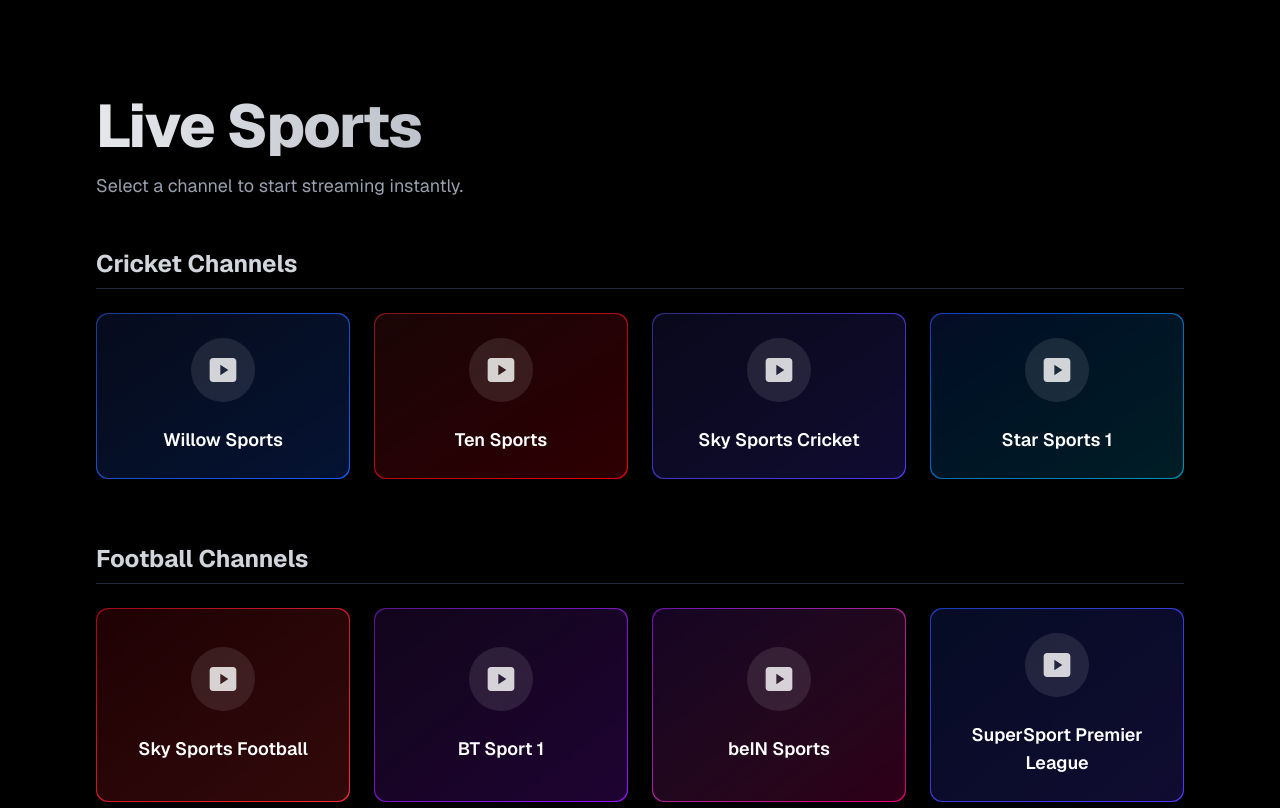
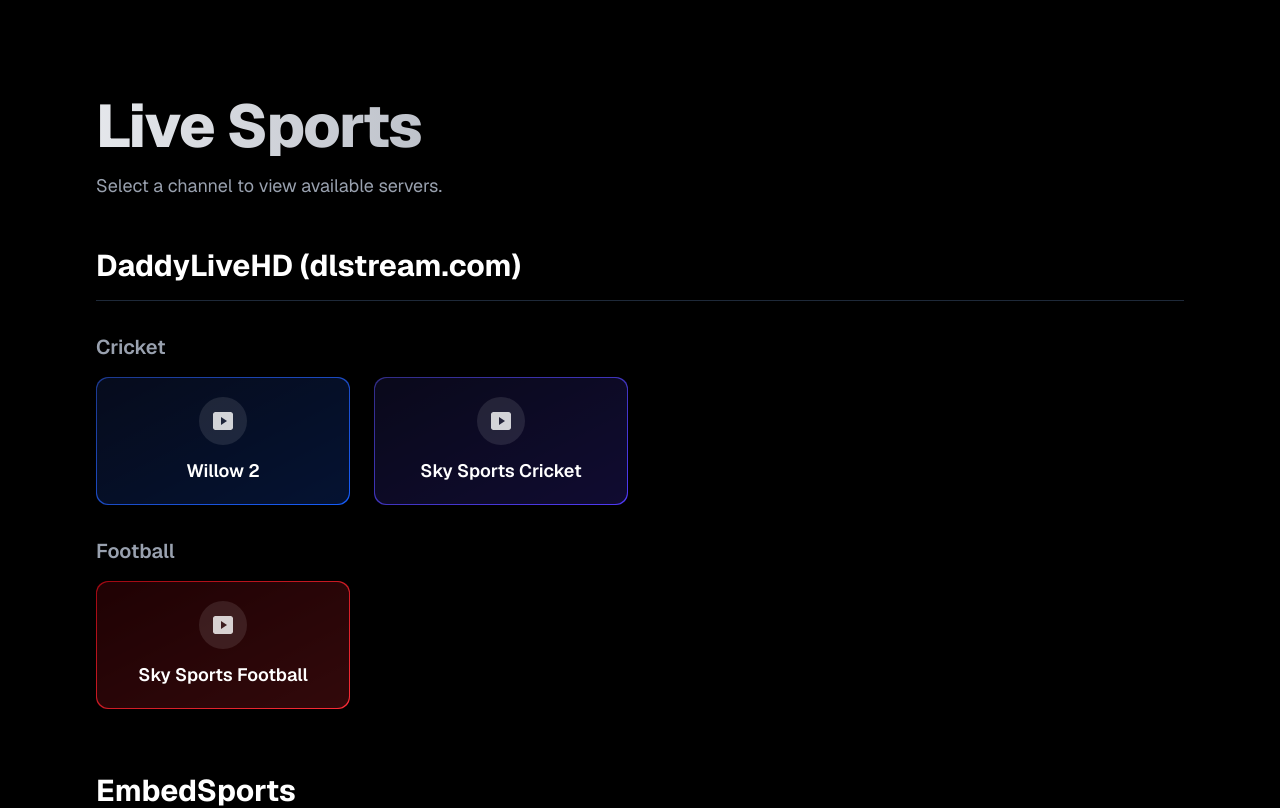
Before and after one commit to alamkhan20042004/website-vercel-helper-D-jaja-3-2, a Next.js app: page / in a window 1280 px wide. Shown: the top 808 px of the page. Built offline with nearby package versions, Linux system fonts and the light colour scheme.

Commit message:
Added multi-level navigation and multiple server links

```diff
--- a/src/app/channel/[id]/page.tsx
+++ b/src/app/channel/[id]/page.tsx
@@ -1,3 +1,5 @@
+import { getServerUrlById } from "@/lib/data";
+
 export default async function ChannelPage({
   params,
 }: {
@@ -5,16 +7,9 @@
 }) {
   const { id } = await params;
 
-  // Map channel IDs to their respective iframe URLs
-  let streamUrl = "";
-  let title = "Sports Player";
-
-  if (id === "willow-sports") {
-    streamUrl = "https://embedsports.top/embed/admin/admin-willow-cricket/2";
-    title = "Willow Cricket Player";
-  } else {
-    streamUrl = `https://example.com/stream/${id}`;
-  }
+  const serverUrl = getServerUrlById(id);
+  const streamUrl = serverUrl || `https://example.com/stream/${id}`;
+  const title = `Sports Player - ${id}`;
 
   return (
     <div className="w-screen h-screen overflow-hidden bg-black m-0 p-0 fixed inset-0">
--- a/src/app/page.tsx
+++ b/src/app/page.tsx
@@ -1,27 +1,17 @@
+"use client";
+
+import { useState } from "react";
 import Link from "next/link";
-
-const categories = [
-  {
-    name: "Cricket Channels",
-    channels: [
-      { id: "willow-sports", name: "Willow Sports", color: "from-blue-900 to-blue-600" },
-      { id: "ten-sports", name: "Ten Sports", color: "from-red-900 to-red-600" },
-      { id: "sky-sports-cricket", name: "Sky Sports Cricket", color: "from-indigo-900 to-indigo-600" },
-      { id: "star-sports-1", name: "Star Sports 1", color: "from-blue-800 to-cyan-600" },
-    ],
-  },
-  {
-    name: "Football Channels",
-    channels: [
-      { id: "sky-sports-football", name: "Sky Sports Football", color: "from-red-800 to-red-500" },
-      { id: "bt-sport-1", name: "BT Sport 1", color: "from-purple-900 to-purple-600" },
-      { id: "beinsports", name: "beIN Sports", color: "from-purple-800 to-pink-600" },
-      { id: "supersport-premier", name: "SuperSport Premier League", color: "from-blue-800 to-indigo-600" },
-    ],
-  },
-];
+import { websitesData } from "@/lib/data";
 
 export default function Home() {
+  // Track which channel is currently expanded to show servers
+  const [expandedChannelId, setExpandedChannelId] = useState<string | null>(null);
+
+  const toggleChannel = (channelId: string) => {
+    setExpandedChannelId(expandedChannelId === channelId ? null : channelId);
+  };
+
   return (
     <div className="min-h-screen bg-black text-white p-6 md:p-12 lg:p-24 font-[family-name:var(--font-geist-sans)]">
       <header className="mb-12 text-center md:text-left">
@@ -29,41 +19,83 @@
           Live Sports
         </h1>
         <p className="mt-4 text-gray-400 text-lg">
-          Select a channel to start streaming instantly.
+          Select a channel to view available servers.
         </p>
       </header>
 
       <main className="space-y-16">
-        {categories.map((category) => (
-          <section key={category.name}>
-            <h2 className="text-2xl font-bold mb-6 text-gray-300 border-b border-gray-800 pb-2">
+        {websitesData.map((website) => (
+          <section key={website.id} className="space-y-8">
+            <h2 className="text-3xl font-bold text-white border-b border-gray-800 pb-4">
+              {website.name}
+            </h2>
+
+            {website.categories.map((category) => (
+              <div key={category.name} className="space-y-4">
+                <h3 className="text-xl font-semibold text-gray-400">
                   {category.name}
-            </h2>
-            <div className="grid grid-cols-1 sm:grid-cols-2 lg:grid-cols-4 gap-6">
+                </h3>
+
+                <div className="grid grid-cols-1 sm:grid-cols-2 lg:grid-cols-3 xl:grid-cols-4 gap-6">
                   {category.channels.map((channel) => (
-                <Link
-                  key={channel.id}
-                  href={`/channel/${channel.id}`}
-                  className={`relative overflow-hidden rounded-xl bg-gradient-to-br ${channel.color} p-[1px] group transition-all duration-300 hover:scale-105 hover:shadow-2xl hover:shadow-white/10`}
+                    <div key={channel.id} className="flex flex-col gap-2">
+                      {/* Channel Button */}
+                      <button
+                        onClick={() => toggleChannel(channel.id)}
+                        className={`relative overflow-hidden rounded-xl bg-gradient-to-br ${channel.color} p-[1px] group transition-all duration-300 hover:scale-105 hover:shadow-xl hover:shadow-white/10 text-left w-full h-32`}
                       >
-                  <div className="h-full w-full bg-black/80 rounded-xl p-6 flex flex-col justify-center items-center text-center gap-4 group-hover:bg-black/60 transition-colors duration-300">
-                    <div className="w-16 h-16 rounded-full bg-white/10 flex items-center justify-center mb-2 group-hover:scale-110 transition-transform duration-300">
+                        <div className="h-full w-full bg-black/80 rounded-xl p-4 flex flex-col justify-center items-center gap-3 group-hover:bg-black/60 transition-colors duration-300">
+                          <div className="w-12 h-12 rounded-full bg-white/10 flex items-center justify-center group-hover:scale-110 transition-transform duration-300">
                             <svg
                               xmlns="http://www.w3.org/2000/svg"
                               viewBox="0 0 24 24"
                               fill="currentColor"
-                        className="w-8 h-8 text-white/80"
+                              className="w-6 h-6 text-white/80"
                             >
                               <path d="M19.5 3h-15C3.12 3 2 4.12 2 5.5v13C2 19.88 3.12 21 4.5 21h15c1.38 0 2.5-1.12 2.5-2.5v-13C22 4.12 20.88 3 19.5 3zm-9.5 13V8l6 4-6 4z" />
                             </svg>
                           </div>
-                    <h3 className="text-lg font-semibold text-white group-hover:text-white/90">
+                          <span className="text-lg font-semibold text-white group-hover:text-white/90 text-center">
                             {channel.name}
-                    </h3>
+                          </span>
                         </div>
+                      </button>
+
+                      {/* Servers Dropdown / List */}
+                      {expandedChannelId === channel.id && (
+                        <div className="flex flex-col gap-2 mt-2 animate-in fade-in slide-in-from-top-2 duration-200">
+                          {channel.servers.map((server) => (
+                            <Link
+                              key={server.id}
+                              href={`/channel/${server.id}`}
+                              className="flex items-center justify-between p-3 rounded-lg bg-gray-900 hover:bg-gray-800 border border-gray-800 hover:border-gray-600 transition-all duration-200"
+                            >
+                              <span className="text-gray-300 font-medium">
+                                {server.name}
+                              </span>
+                              <svg
+                                xmlns="http://www.w3.org/2000/svg"
+                                fill="none"
+                                viewBox="0 0 24 24"
+                                strokeWidth={2}
+                                stroke="currentColor"
+                                className="w-5 h-5 text-gray-500"
+                              >
+                                <path
+                                  strokeLinecap="round"
+                                  strokeLinejoin="round"
+                                  d="M5.25 5.653c0-.856.917-1.398 1.667-.986l11.54 6.347a1.125 1.125 0 0 1 0 1.972l-11.54 6.347a1.125 1.125 0 0 1-1.667-.986V5.653Z"
+                                />
+                              </svg>
                             </Link>
                           ))}
                         </div>
+                      )}
+                    </div>
+                  ))}
+                </div>
+              </div>
+            ))}
           </section>
         ))}
       </main>
--- /dev/null
+++ b/src/lib/data.ts
@@ -0,0 +1,102 @@
+export interface Server {
+  id: string;
+  name: string;
+  url: string;
+}
+
+export interface Channel {
+  id: string;
+  name: string;
+  color: string;
+  servers: Server[];
+}
+
+export interface Category {
+  name: string;
+  channels: Channel[];
+}
+
+export interface Website {
+  id: string;
+  name: string;
+  categories: Category[];
+}
+
+export const websitesData: Website[] = [
+  {
+    id: "daddylivehd",
+    name: "DaddyLiveHD (dlstream.com)",
+    categories: [
+      {
+        name: "Cricket",
+        channels: [
+          {
+            id: "willow-2",
+            name: "Willow 2",
+            color: "from-blue-900 to-blue-600",
+            servers: [
+              { id: "willow2-s1", name: "Server 1", url: "https://dlstreams.com/stream/stream-598.php" },
+              { id: "willow2-s2", name: "Server 2", url: "https://dlstreams.com/watch/stream-598.php" },
+              { id: "willow2-s3", name: "Server 3", url: "https://dlstreams.com/plus/stream-598.php" },
+            ],
+          },
+          {
+            id: "sky-sports-cricket",
+            name: "Sky Sports Cricket",
+            color: "from-indigo-900 to-indigo-600",
+            servers: [
+              { id: "ssc-s1", name: "Server 1", url: "https://example.com/stream/ssc" },
+            ],
+          },
+        ],
+      },
+      {
+        name: "Football",
+        channels: [
+          {
+            id: "sky-sports-football",
+            name: "Sky Sports Football",
+            color: "from-red-800 to-red-500",
+            servers: [
+              { id: "ssf-s1", name: "Server 1", url: "https://example.com/stream/ssf" },
+            ],
+          },
+        ],
+      },
+    ],
+  },
+  {
+    id: "embedsports",
+    name: "EmbedSports",
+    categories: [
+      {
+        name: "Cricket",
+        channels: [
+          {
+            id: "willow-sports",
+            name: "Willow Sports",
+            color: "from-blue-800 to-cyan-600",
+            servers: [
+              { id: "willow-embed-1", name: "Server 1", url: "https://embedsports.top/embed/admin/admin-willow-cricket/2" },
+            ],
+          },
+        ],
+      },
+    ],
+  },
+];
+
+export function getServerUrlById(serverId: string): string | null {
+  for (const website of websitesData) {
+    for (const category of website.categories) {
+      for (const channel of category.channels) {
+        for (const server of channel.servers) {
+          if (server.id === serverId) {
+            return server.url;
+          }
+        }
+      }
+    }
+  }
+  return null;
+}
```
Lines whose indentation alone changed are shown as unchanged.
